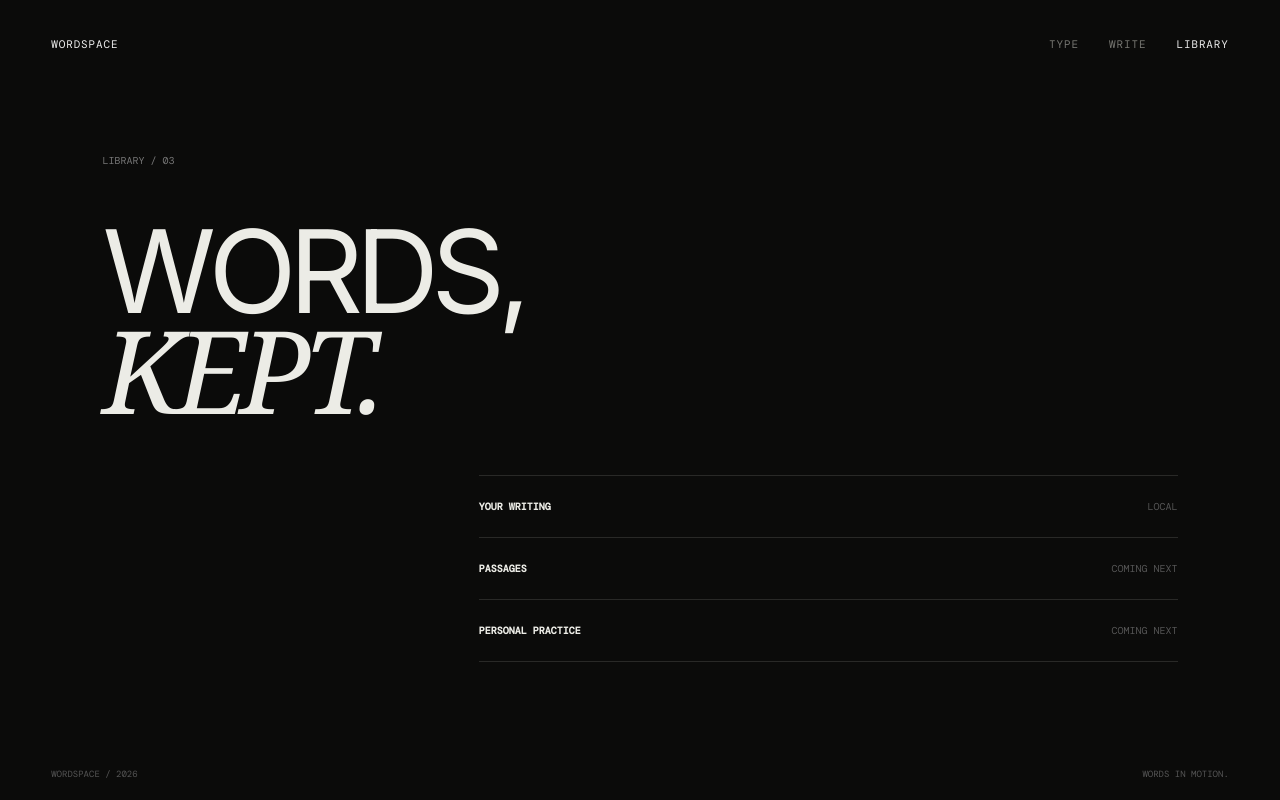
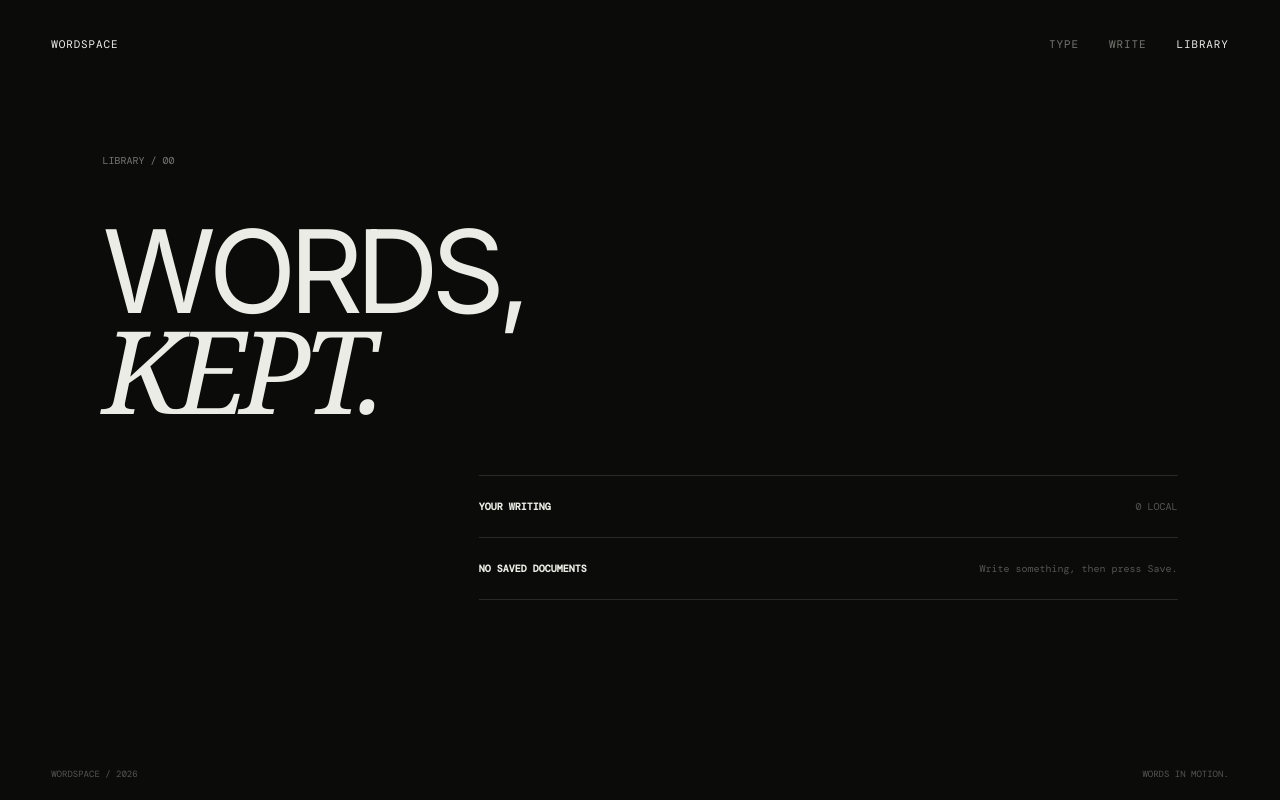
Before and after one commit to jlcuenca00/wordspace, a React (Vite) app: page /library in a window 1280 px wide. Built offline with nearby package versions, Linux system fonts and the light colour scheme; a web font is replaced by a local one.

Commit message:
Make Library manage saved writing

```diff
--- a/src/pages/Library.jsx
+++ b/src/pages/Library.jsx
@@ -1 +1,5 @@
-export default function Library(){return <main className="library"><p>LIBRARY / 03</p><h1>WORDS,<br/><i>KEPT.</i></h1><section><div><b>YOUR WRITING</b><span>LOCAL</span></div><div><b>PASSAGES</b><span>COMING NEXT</span></div><div><b>PERSONAL PRACTICE</b><span>COMING NEXT</span></div></section></main>}
+import { useState } from 'react'
+import { useNavigate } from 'react-router-dom'
+const KEY='wordspace_documents'
+const load=()=>{try{return JSON.parse(localStorage.getItem(KEY)||'[]')}catch{return[]}}
+export default function Library(){const[docs,setDocs]=useState(load),navigate=useNavigate();const open=d=>{localStorage.setItem('wordspace_active_document',d.id);navigate('/write')};const remove=(e,d)=>{e.stopPropagation();if(!confirm(`Delete “${d.title||'Untitled'}”?`))return;const next=docs.filter(x=>x.id!==d.id);localStorage.setItem(KEY,JSON.stringify(next));if(localStorage.getItem('wordspace_active_document')===d.id)localStorage.removeItem('wordspace_active_document');setDocs(next)};return <main className="library"><p>LIBRARY / {String(docs.length).padStart(2,'0')}</p><h1>WORDS,<br/><i>KEPT.</i></h1><section className="documentList"><div className="libraryHeading"><b>YOUR WRITING</b><span>{docs.length} LOCAL</span></div>{docs.length?docs.map(d=><button className="documentRow" key={d.id} onClick={()=>open(d)}><span><b>{d.title||'Untitled'}</b><small>{d.wordCount||0} WORDS · {new Date(d.updatedAt).toLocaleDateString()}</small></span><i onClick={e=>remove(e,d)}>DELETE</i></button>):<div className="emptyLibrary"><b>NO SAVED DOCUMENTS</b><span>Write something, then press Save.</span></div>}</section></main>}
```
